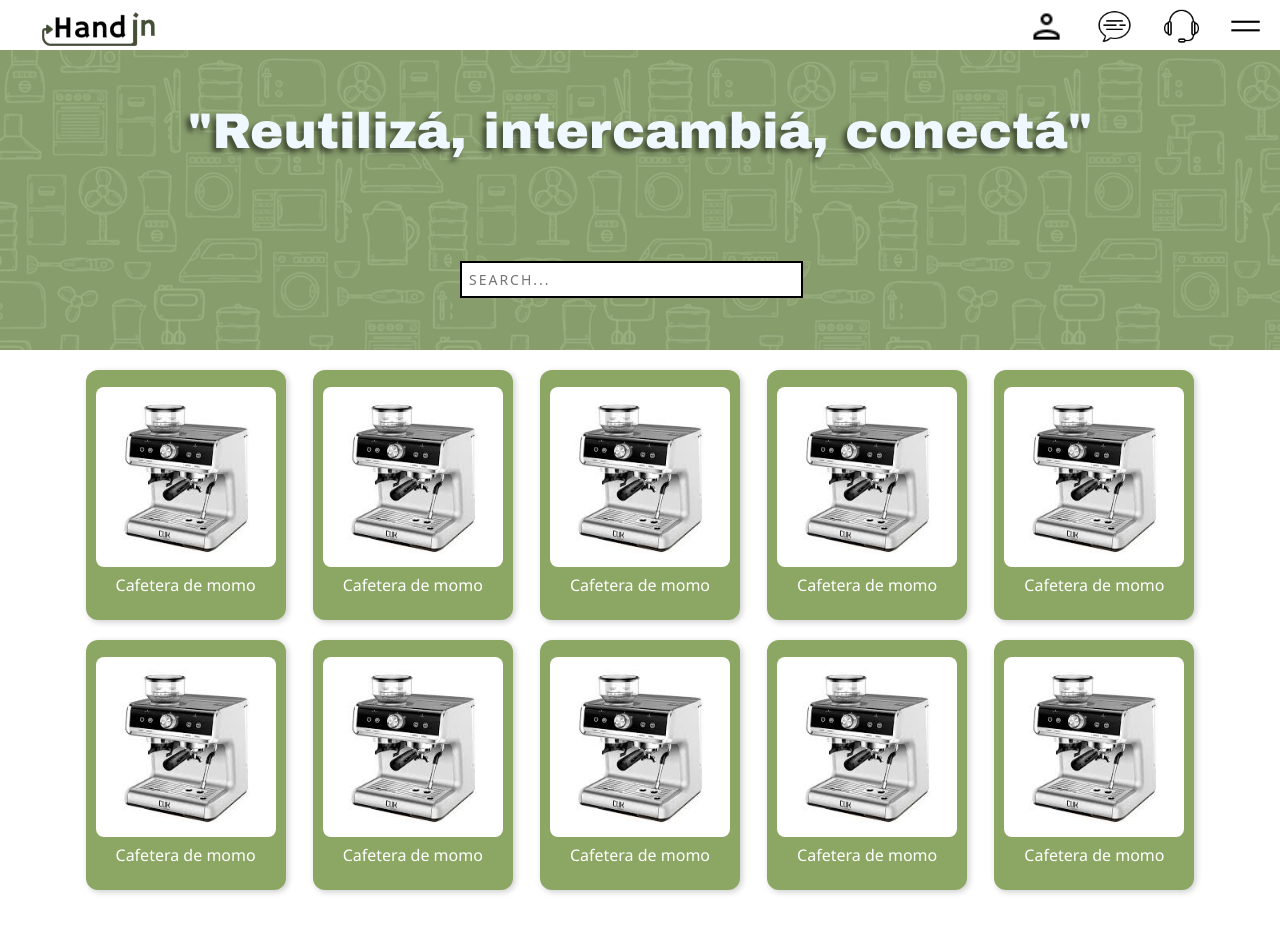
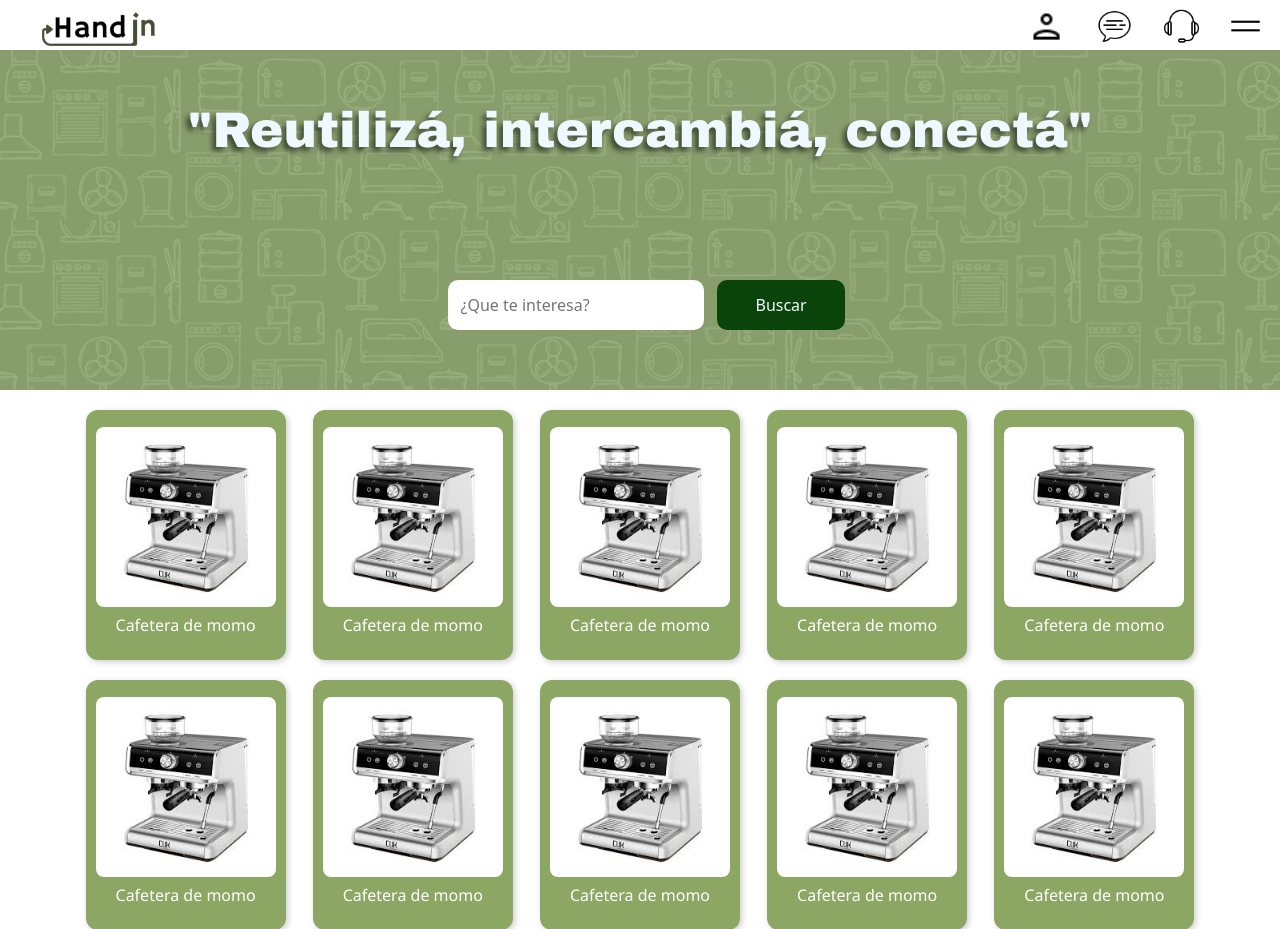
Before and after one commit to AngelAleman15/HandinHand, a PHP site: page / in a window 1280 px wide. Shown: the top 929 px of the page. Run offline with PHP 8.4, Linux system fonts and the light colour scheme.

Commit message:
Search bar nueva agregada y arreglada

```diff
--- a/css/style.css
+++ b/css/style.css
@@ -97,10 +97,42 @@ body {
   display: flex;
   justify-content: center;
   align-items: center;
-  height: 300px;
+  height: 170px;
   background-image: url(../img/fondito.jpg);
-  user-select: none;
+  user-select: none
 }
+
+
+.sb-container-bars {
+  display: flex;
+  justify-content: center;
+  align-items: center;
+  width: 100%;
+  height: auto;
+}
+.search-bar {
+
+  padding: 1%;
+  margin: 1%;
+  background-color: rgb(255, 255, 255);
+  border-radius: 10px;
+  border-style: none;
+  color: black;
+
+}
+
+.search-bar-btn {
+  padding: 1%;
+  border-radius: 10px;
+  border-style: none;
+  width: 10%;
+  height: auto;
+  background-color: rgb(11, 68, 11);
+  color: aliceblue;
+}
+
+
+
 
 .input-container {
   width: 360px;
--- a/index.html
+++ b/index.html
@@ -67,13 +67,14 @@
 
         </div>
     </header>
+
+
     <div class="sb-container">
-        <div class="sb">
-            <h1 style="color: aliceblue; font-family: 'Arial Black'; font-size: 50px;" class="sombra">"Reutilizá, intercambiá, conectá"</h1>
-            <div class="input-container" style="padding-top: 10%;">
-                <input type="text" name="text" class="input" placeholder="search...">
-            </div>
-        </div>
+        <h1 style="color: aliceblue; font-family: 'Arial Black'; font-size: 50px;" class="sombra">"Reutilizá, intercambiá, conectá"</h1>
+    </div>
+    <div class="sb-container">
+        <input type="text" placeholder="¿Que te interesa?" class="search-bar">
+        <button class="search-bar-btn">Buscar</button>
     </div>
     <div class="container">
         <div class="product">
```
